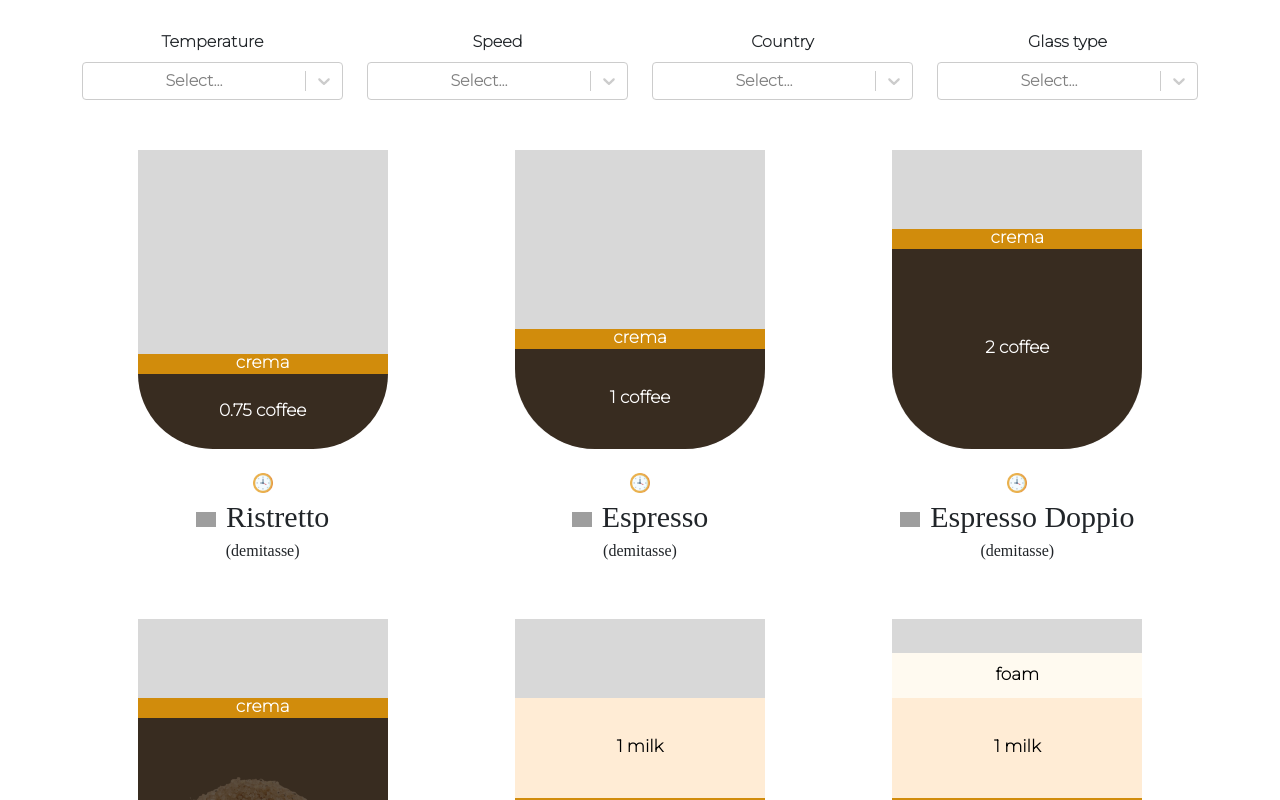
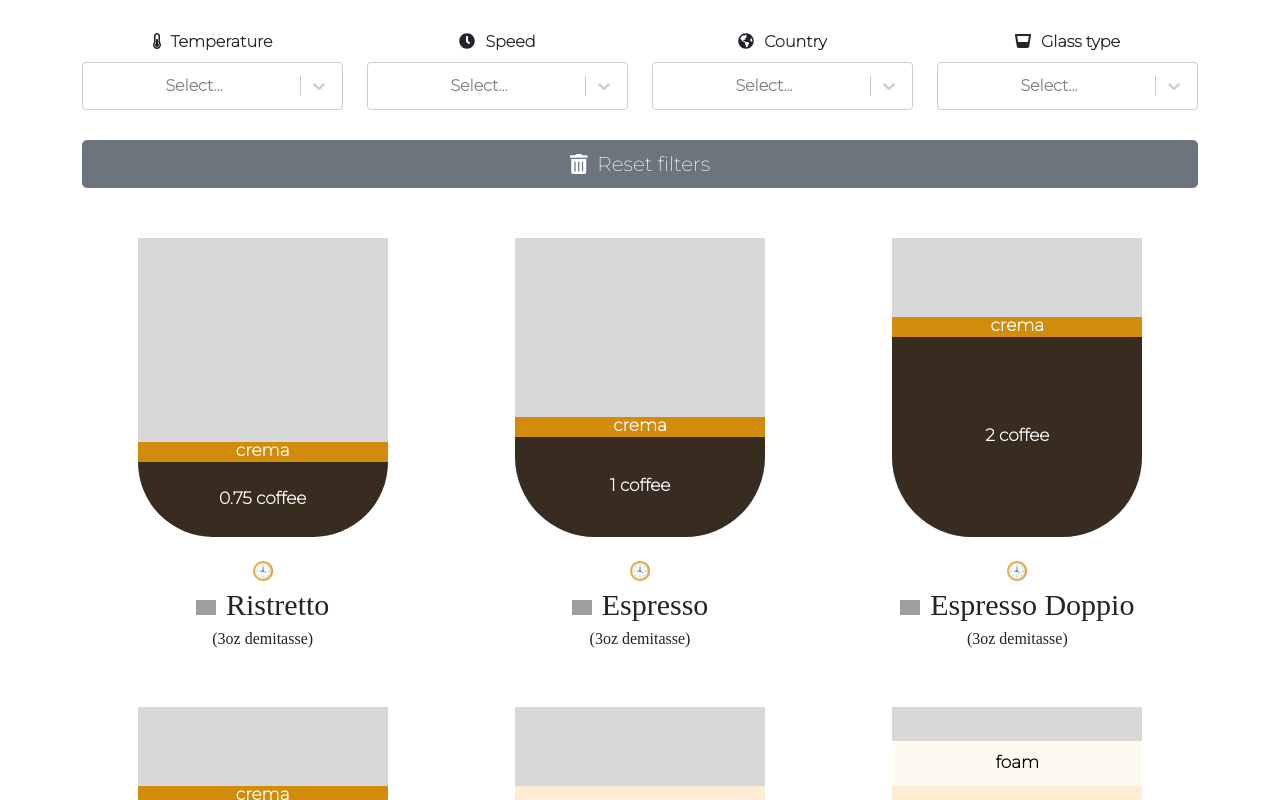
Before and after one commit to naranjja/potions, a React (Create React App) app: page / in a window 1280 px wide. Shown: the top 800 px of the page. Built offline with nearby package versions, Linux system fonts and the light colour scheme; grey boxes are pictures that could not be loaded; a web font is replaced by a local one.

Commit message:
:lipstick: Make it prettier

```diff
--- a/package.json
+++ b/package.json
@@ -3,6 +3,9 @@
   "version": "0.1.0",
   "private": true,
   "dependencies": {
+    "@fortawesome/fontawesome-svg-core": "^1.2.36",
+    "@fortawesome/free-solid-svg-icons": "^5.15.4",
+    "@fortawesome/react-fontawesome": "^0.1.15",
     "@testing-library/jest-dom": "^5.14.1",
     "@testing-library/react": "^11.2.7",
     "@testing-library/user-event": "^12.8.3",
@@ -10,7 +13,7 @@
     "react": "^17.0.2",
     "react-bootstrap": "^2.0.0-rc.0",
     "react-dom": "^17.0.2",
-    "react-scripts": "4.0.3",
+    "react-scripts": "^1.1.5",
     "react-select": "^5.0.0",
     "web-vitals": "^1.1.2"
   },
--- a/src/App.css
+++ b/src/App.css
@@ -53,6 +53,10 @@
   font-weight: bold;
 }
 
+.filter-label-icon {
+  margin-right: 10px;
+}
+
 .col .card {
   border: none;
   margin-bottom: 40px;
--- a/src/App.js
+++ b/src/App.js
@@ -2,29 +2,42 @@ import './App.css';
 import 'bootstrap/dist/css/bootstrap.min.css';
 
 import { useState } from 'react';
-import Select from 'react-select'
+import Select, { components } from 'react-select'
 import Container from "react-bootstrap/Container";
 import Row from "react-bootstrap/Row";
 import Col from "react-bootstrap/Col";
 import Form from "react-bootstrap/Form";
 import Card from "react-bootstrap/Card";
+import Button from "react-bootstrap/Button";
+import { FontAwesomeIcon } from '@fortawesome/react-fontawesome'
 
 import { CoffeeCup } from "./components";
 import { parsedRecipes, countries, glassTypes, temperatures, speeds } from "./lib/recipeParser";
-import { getFlag } from "./lib/utils";
+import { getTemperatureIcon, getFlag, makespeedScale } from "./lib/utils";
 
-function makespeedScale (speed) {
-  return <div>
-    { [...Array(speed)].map((_, i) => (
-      <img
-        key={i.toString()}
-        className="speed"
-        alt={`${speed}-speed`}
-        src={`${process.env.PUBLIC_URL}/icons/clock.png`}
-      />
-    )) }
-  </div>
-}
+const TemperatureOption = (props) => (
+  <components.Option {...props}>
+    <div>
+      { getTemperatureIcon(props.data.value) } { props.data.label }
+    </div>
+  </components.Option>
+);
+
+const SpeedOption = (props) => (
+  <components.Option {...props}>
+    <div>
+      { makespeedScale(props.data.value) } { props.data.label }
+    </div>
+  </components.Option>
+);
+
+const CountryOption = (props) => (
+  <components.Option {...props}>
+    <div>
+      { getFlag(props.data.value) } { props.data.label }
+    </div>
+  </components.Option>
+);
 
 function App() {
 
@@ -39,12 +52,19 @@ function App() {
       <Container>
         <Form className="filters">
           <Row>
-            <Form.Group as={Col} md={3} xs={12}>
-              <Form.Label>Temperature</Form.Label>
+            <Form.Group as={Col} xs={12} lg={3}>
+              <Form.Label>
+                <FontAwesomeIcon className="filter-label-icon" icon="thermometer-half" />
+                Temperature
+              </Form.Label>
               <Select
                 menuPortalTarget={document.body}
-                styles={{ menuPortal: base => ({ ...base, zIndex: 9999 }) }}
+                styles={{
+                  control: base => ({...base, padding: 5}),
+                  menuPortal: base => ({ ...base, zIndex: 9999 })
+                }}
                 options={temperatures}
+                components={{ Option: TemperatureOption }}
                 value={temperature}
                 onChange={s => {
                   const recipesCopy = parsedRecipes.slice(0);
@@ -63,12 +83,19 @@ function App() {
                 }}
               />
             </Form.Group>
-            <Form.Group as={Col} md={3} xs={12}>
-              <Form.Label>Speed</Form.Label>
+            <Form.Group as={Col} xs={12} lg={3}>
+              <Form.Label>
+                <FontAwesomeIcon className="filter-label-icon" icon="clock" />
+                Speed
+              </Form.Label>
               <Select
                 menuPortalTarget={document.body}
-                styles={{ menuPortal: base => ({ ...base, zIndex: 9999 }) }}
+                styles={{
+                  control: base => ({...base, padding: 5}),
+                  menuPortal: base => ({ ...base, zIndex: 9999 })
+                }}
                 options={speeds}
+                components={{ Option: SpeedOption }}
                 value={speed}
                 onChange={s => {
                   const recipesCopy = parsedRecipes.slice(0);
@@ -87,12 +114,19 @@ function App() {
                 }}
               />
             </Form.Group>
-            <Form.Group as={Col} md={3} xs={12}>
-            <Form.Label>Country</Form.Label>
+            <Form.Group as={Col} xs={12} lg={3}>
+              <Form.Label>
+                <FontAwesomeIcon className="filter-label-icon" icon="globe-americas" />
+                Country
+              </Form.Label>
               <Select
                 menuPortalTarget={document.body}
-                styles={{ menuPortal: base => ({ ...base, zIndex: 9999 }) }}
+                styles={{
+                  control: base => ({...base, padding: 5}),
+                  menuPortal: base => ({ ...base, zIndex: 9999 })
+                }}
                 options={countries}
+                components={{ Option: CountryOption }}
                 value={country}
                 onChange={s => {
                   const recipesCopy = parsedRecipes.slice(0);
@@ -111,11 +145,17 @@ function App() {
                 }}
               />
             </Form.Group>
-            <Form.Group as={Col} md={3} xs={12}>
-              <Form.Label>Glass type</Form.Label>
+            <Form.Group as={Col} xs={12} lg={3}>
+              <Form.Label>
+                <FontAwesomeIcon className="filter-label-icon" icon="glass-whiskey" />
+                Glass type
+              </Form.Label>
               <Select
                 menuPortalTarget={document.body}
-                styles={{ menuPortal: base => ({ ...base, zIndex: 9999 }) }}
+                styles={{
+                  control: base => ({...base, padding: 5}),
+                  menuPortal: base => ({ ...base, zIndex: 9999 })
+                }}
                 options={glassTypes}
                 value={glassType}
                 onChange={s => {
@@ -135,10 +175,25 @@ function App() {
                 }}
               />
             </Form.Group>
+            <Form.Group as={Col} xs={12} md={12}>
+              <div className="d-grid">
+                <Button variant="secondary" size="lg" onClick={() => {
+                  setTemperature(null);
+                  setSpeed(null);
+                  setCountry(null);
+                  setGlassType(null);
+                  const recipesCopy = parsedRecipes.slice(0);
+                  setRecipes(recipesCopy);
+                }}>
+                  <FontAwesomeIcon className="filter-label-icon" icon="trash-alt" />
+                  Reset filters
+                </Button>
+              </div>
+            </Form.Group>
           </Row>
         </Form>
 
-        <Row xs={1} md={3} className="g-3">
+        <Row xs={1} md={2} xl={3} className="g-3">
           { recipes.map((x, i) => (
             <Col key={ i.toString() }>
               <Card>
--- a/src/data/recipes.json
+++ b/src/data/recipes.json
@@ -4,7 +4,7 @@
     "country": "italy",
     "temperature": "hot",
     "speed": 1,
-    "glassType": "demitasse",
+    "glassType": "3oz demitasse",
     "order": [
       "coffee",
       "crema"
@@ -21,7 +21,7 @@
     "country": "italy",
     "temperature": "hot",
     "speed": 1,
-    "glassType": "demitasse",
+    "glassType": "3oz demitasse",
     "order": [
       "coffee",
       "crema"
@@ -37,7 +37,7 @@
     "country": "italy",
     "temperature": "hot",
     "speed": 1,
-    "glassType": "demitasse",
+    "glassType": "3oz demitasse",
     "order": [
       "coffee",
       "crema"
@@ -53,7 +53,7 @@
     "country": "cuba",
     "temperature": "hot",
     "speed": 1,
-    "glassType": "demitasse",
+    "glassType": "3oz demitasse",
     "order": [
       "coffee",
       "crema"
@@ -71,7 +71,7 @@
     "country": "italy",
     "temperature": "hot",
     "speed": 1,
-    "glassType": "demitasse",
+    "glassType": "3oz demitasse",
     "order": [
       "coffee",
       "crema",
@@ -92,7 +92,7 @@
     "country": "italy",
     "temperature": "hot",
     "speed": 2,
-    "glassType": "demitasse",
+    "glassType": "3oz demitasse",
     "order": [
       "coffee",
       "crema",
@@ -114,7 +114,7 @@
     "country": "spain",
     "temperature": "cold",
     "speed": 1,
-    "glassType": "demitasse",
+    "glassType": "3oz demitasse",
     "order": [
       "coffee",
       "crema"
@@ -132,7 +132,7 @@
     "country": "italy",
     "temperature": "cold",
     "speed": 1,
-    "glassType": "demitasse",
+    "glassType": "3oz demitasse",
     "order": [
       "coffee",
       "crema"
@@ -150,7 +150,7 @@
     "country": "united states",
     "temperature": "cold",
     "speed": 1,
-    "glassType": "demitasse",
+    "glassType": "3oz demitasse",
     "order": [
       "coffee",
       "crema",
@@ -172,7 +172,7 @@
     "country": "spain",
     "temperature": "hot",
     "speed": 2,
-    "glassType": "demitasse",
+    "glassType": "3oz demitasse",
     "order": [
       "condensed-milk",
       "coffee",
@@ -197,7 +197,7 @@
     "country": "russia",
     "temperature": "hot",
     "speed": 2,
-    "glassType": "demitasse",
+    "glassType": "3oz demitasse",
     "order": [
       "coffee",
       "crema",
@@ -218,7 +218,7 @@
     "country": "italy",
     "temperature": "hot",
     "speed": 3,
-    "glassType": "tasse 5oz",
+    "glassType": "5oz tasse",
     "order": [
       "coffee",
       "crema",
@@ -243,7 +243,7 @@
     "country": "spain",
     "temperature": "hot",
     "speed": 2,
-    "glassType": "tasse 5oz",
+    "glassType": "5oz tasse",
     "order": [
       "coffee",
       "crema",
@@ -265,7 +265,7 @@
     "country": "cuba",
     "temperature": "hot",
     "speed": 1,
-    "glassType": "tasse 5oz",
+    "glassType": "5oz tasse",
     "order": [
       "coffee",
       "crema",
@@ -293,7 +293,7 @@
     "country": "italy",
     "temperature": "hot",
     "speed": 2,
-    "glassType": "tasse 5oz",
+    "glassType": "5oz tasse",
     "order": [
       "coffee",
       "crema",
@@ -315,7 +315,7 @@
     "country": "italy",
     "temperature": "hot",
     "speed": 1,
-    "glassType": "tasse 5oz",
+    "glassType": "5oz tasse",
     "order": [
       "coffee",
       "crema"
@@ -332,7 +332,7 @@
     "country": "australia",
     "temperature": "hot",
     "speed": 2,
-    "glassType": "tasse 7oz",
+    "glassType": "7oz tasse",
     "order": [
       "coffee",
       "crema",
@@ -354,7 +354,7 @@
     "country": "united states",
     "temperature": "hot",
     "speed": 1,
-    "glassType": "tasse 7oz",
+    "glassType": "7oz tasse",
     "order": [
       "coffee",
       "water"
@@ -372,7 +372,7 @@
     "country": "australia",
     "temperature": "hot",
     "speed": 1,
-    "glassType": "tasse 7oz",
+    "glassType": "7oz tasse",
     "order": [
       "water",
       "coffee",
@@ -392,7 +392,7 @@
     "country": "spain",
     "temperature": "hot",
     "speed": 1,
-    "glassType": "tasse 7oz",
+    "glassType": "7oz tasse",
     "order": [
       "coffee",
       "milk"
@@ -412,7 +412,7 @@
     "country": "italy",
     "temperature": "hot",
     "speed": 2,
-    "glassType": "cappuccino",
+    "glassType": "8oz cappuccino mug",
     "order": [
       "coffee",
       "crema",
@@ -436,7 +436,7 @@
     "country": "italy",
     "temperature": "hot",
     "speed": 3,
-    "glassType": "cappuccino",
+    "glassType": "8oz cappuccino mug",
     "order": [
       "coffee",
       "crema",
@@ -459,7 +459,7 @@
     "country": "france",
     "temperature": "hot",
     "speed": 2,
-    "glassType": "cappuccino",
+    "glassType": "8oz cappuccino mug",
     "order": [
       "coffee",
       "crema",
@@ -482,7 +482,7 @@
     "country": "japan",
     "temperature": "hot",
     "speed": 3,
-    "glassType": "cappuccino",
+    "glassType": "8oz cappuccino mug",
     "order": [
       "matcha",
       "milk",
@@ -503,7 +503,7 @@
     "country": "india",
     "temperature": "hot",
     "speed": 4,
-    "glassType": "cappuccino",
+    "glassType": "8oz cappuccino mug",
     "order": [
       "chai",
       "milk",
@@ -524,7 +524,7 @@
     "country": "india",
     "temperature": "hot",
     "speed": 4,
-    "glassType": "cappuccino",
+    "glassType": "8oz cappuccino mug",
     "order": [
       "coffee",
       "chai",
@@ -549,7 +549,7 @@
     "country": "yemen",
     "temperature": "hot",
     "speed": 5,
-    "glassType": "cappuccino",
+    "glassType": "8oz cappuccino mug",
     "order": [
       "coffee",
       "hot-chocolate",
@@ -575,7 +575,7 @@
     "country": "united states",
     "temperature": "hot",
     "speed": 5,
-    "glassType": "cappuccino",
+    "glassType": "8oz cappuccino mug",
     "order": [
       "dripped-coffee",
       "coffee",
@@ -595,7 +595,7 @@
     "country": "united states",
     "temperature": "hot",
     "speed": 5,
-    "glassType": "cappuccino",
+    "glassType": "8oz cappuccino mug",
     "order": [
       "dripped-coffee",
       "coffee",
@@ -615,7 +615,7 @@
     "country": "united states",
     "temperature": "hot",
     "speed": 5,
-    "glassType": "cappuccino",
+    "glassType": "8oz cappuccino mug",
     "order": [
       "dripped-coffee",
       "coffee",
@@ -635,7 +635,7 @@
     "country": "united states",
     "temperature": "hot",
     "speed": 5,
-    "glassType": "cappuccino",
+    "glassType": "8oz cappuccino mug",
     "order": [
       "decaf-dripped-coffee",
       "coffee",
@@ -659,7 +659,7 @@
     "country": "vietnam",
     "temperature": "cold",
     "speed": 4,
-    "glassType": "tumbler",
+    "glassType": "11oz tumbler glass",
     "order": [
       "condensed-milk",
       "coffee",
@@ -687,7 +687,7 @@
     "country": "united states",
     "temperature": "hot",
     "speed": 4,
-    "glassType": "tumbler",
+    "glassType": "11oz tumbler glass",
     "order": [
       "milk",
       "coffee",
@@ -709,7 +709,7 @@
     "country": "greece",
     "temperature": "cold",
     "speed": 2,
-    "glassType": "tumbler",
+    "glassType": "11oz tumbler glass",
     "order": [
       "milk",
       "instant-coffee"
--- a/src/index.js
+++ b/src/index.js
@@ -3,6 +3,10 @@ import ReactDOM from 'react-dom';
 import './index.css';
 import App from './App';
 import reportWebVitals from './reportWebVitals';
+import { library } from '@fortawesome/fontawesome-svg-core';
+import { faThermometerHalf, faClock, faGlobeAmericas, faGlassWhiskey, faTrashAlt } from '@fortawesome/free-solid-svg-icons';
+
+library.add(faThermometerHalf, faClock, faGlobeAmericas, faGlassWhiskey, faTrashAlt);
 
 ReactDOM.render(
   <React.StrictMode>
--- a/src/lib/recipeParser.js
+++ b/src/lib/recipeParser.js
@@ -2,31 +2,31 @@ import recipes from "../data/recipes.json";
 import { toTitleCase } from "./utils";
 
 const glassTypeMap = {
-    demitasse: {
+    "3oz demitasse": {
         capacityOz: 3,
         width: 250,
         height: 300,
         radius: 80,
     },
-    "tasse 5oz": {
+    "5oz tasse": {
         capacityOz: 5,
         width: 300,
         height: 400,
         radius: 100,
     },
-    "tasse 7oz": {
+    "7oz tasse": {
         capacityOz: 7,
         width: 350,
         height: 400,
         radius: 100,
     },
-    cappuccino: {
+    "8oz cappuccino mug": {
         capacityOz: 8,
         width: 350,
         height: 256,
         radius: 64,
     },
-    tumbler: {
+    "11oz tumbler glass": {
         capacityOz: 11,
         width: 256,
         height: 464,
--- a/src/lib/utils.js
+++ b/src/lib/utils.js
@@ -11,7 +11,39 @@ export function toCamelCase(str) {
   return str.replace(/-./g, x => x.toUpperCase()[1]);
 }
 
+export function makespeedScale (speed) {
+  if (speed === "all") {
+    return null;
+  }
+  return <div>
+    { [...Array(speed)].map((_, i) => (
+      <img
+        key={i.toString()}
+        className="speed"
+        alt={`${speed}-speed`}
+        src={`${process.env.PUBLIC_URL}/icons/clock.png`}
+      />
+    )) }
+  </div>
+}
+
+export function getTemperatureIcon (temperature) {
+  if (temperature === "all") {
+    return null;
+  }
+  return (
+    <img
+      className="temperature"
+      alt={`${temperature}-temperature`}
+      src={`${process.env.PUBLIC_URL}/icons/${temperature}.png`}
+    />
+  )
+}
+
 export function getFlag (country) {
+  if (country === "all") {
+    return null;
+  }
   if (country === "united states") {
     country = "usa";
   }
```
Also changed, not shown: 1 other file (tests, documents, lock files or other folders). Lines whose indentation alone changed are shown as unchanged.
